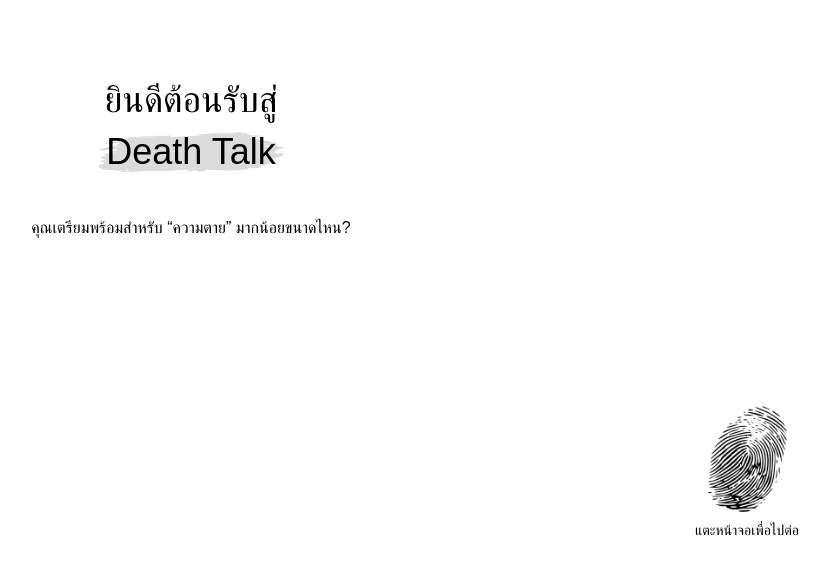
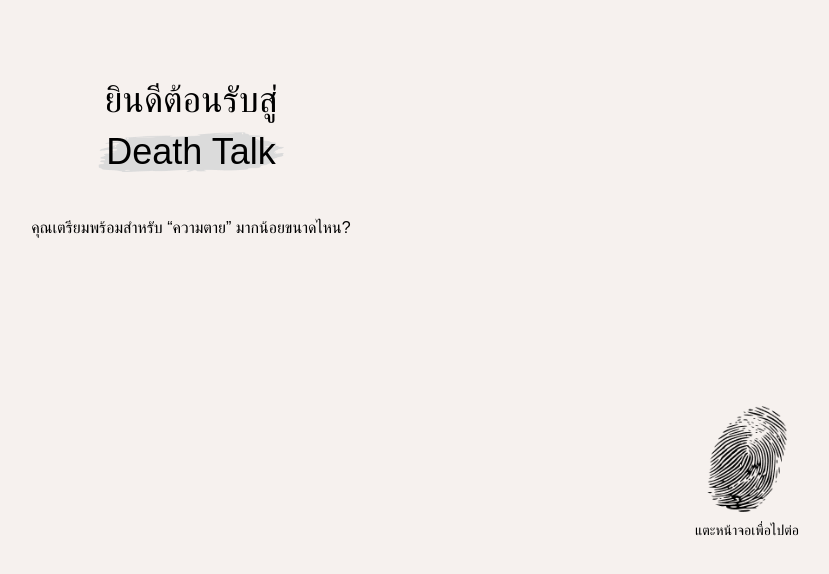
Before and after one commit to Tantatorn-dev/deathtalk-photobooth, a SvelteKit app: page / in a window 1280 px wide. Shown: the top 574 px of the page, without its empty margins (449-1278 px from the left). Built offline with nearby package versions, Linux system fonts and the light colour scheme; a web font is replaced by a local one.

Commit message:
style: change background color

```diff
--- a/src/routes/+layout.svelte
+++ b/src/routes/+layout.svelte
@@ -27,7 +27,7 @@
 	}
 
 	:global(html) {
-		background-color: theme(colors.white);
+		background-color: rgba(246, 241, 238);;
 		color: theme(colors.black);
 	}
 </style>
```
